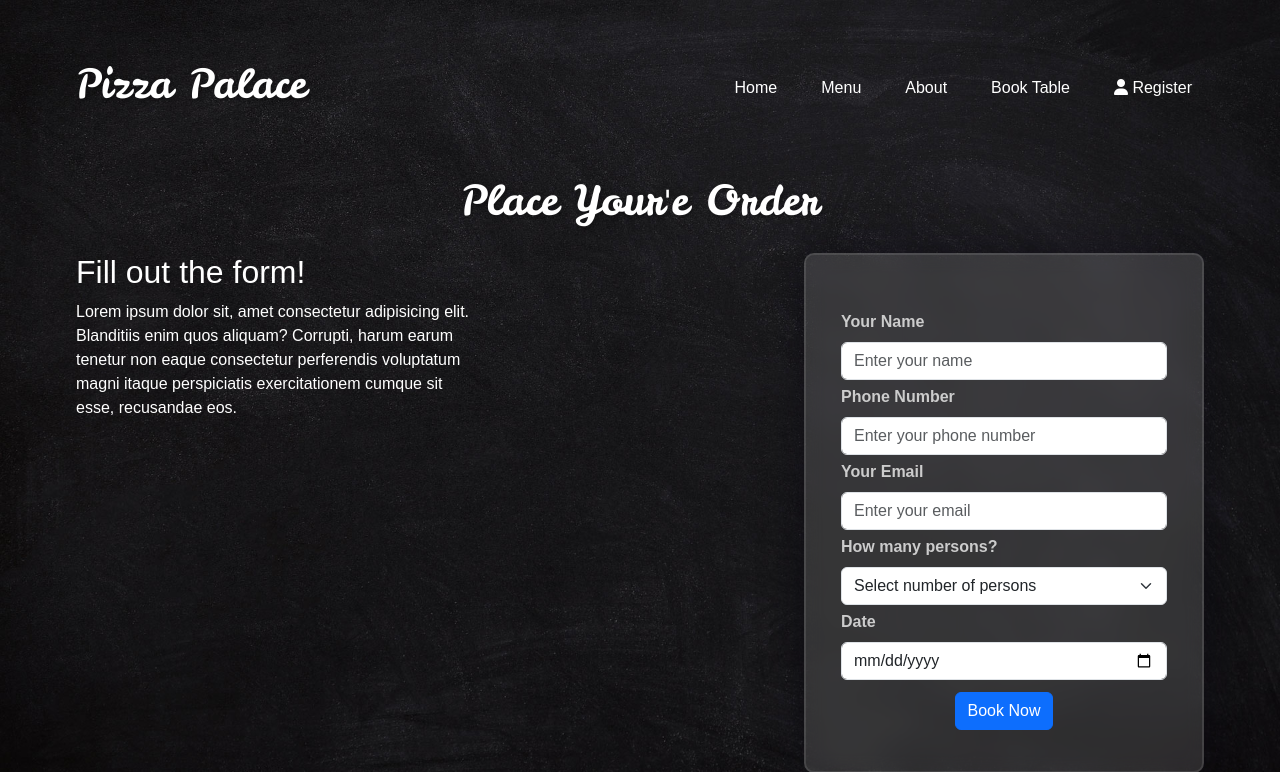
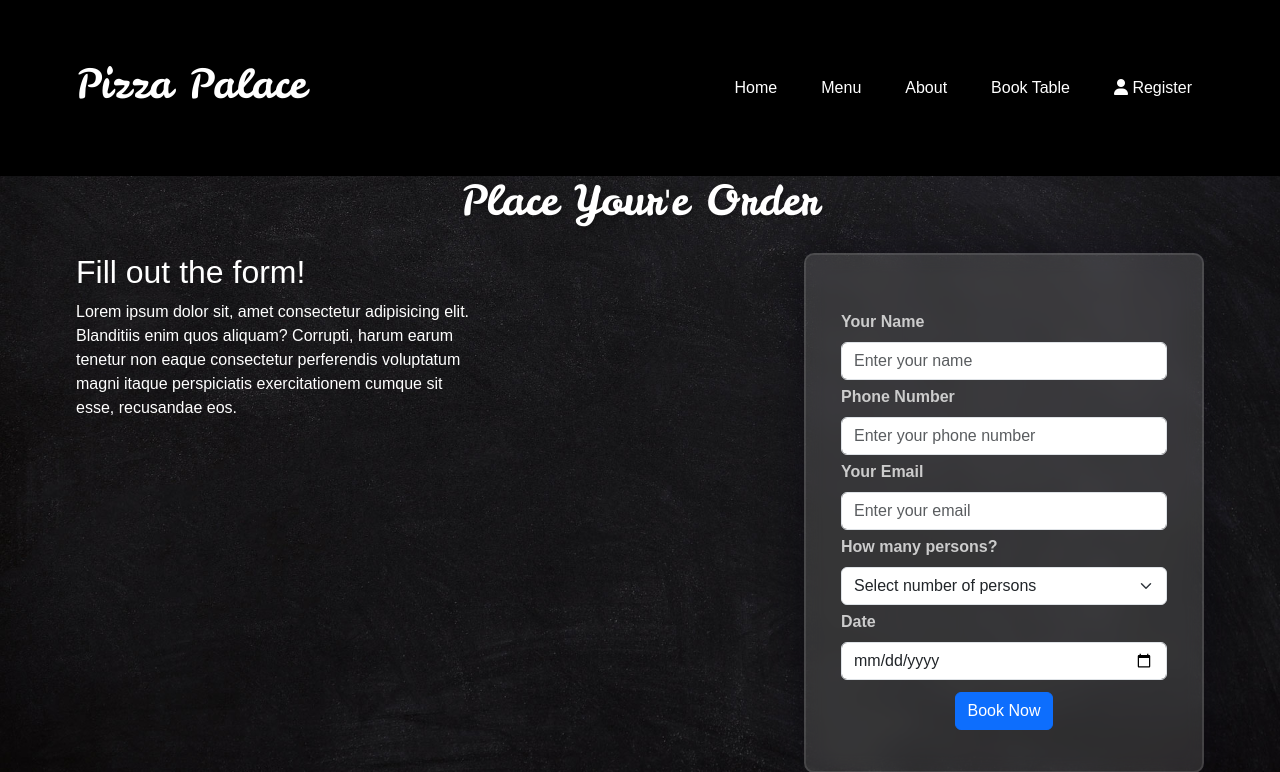
Before and after one commit to Kumar-vikalp/Pizza-website, a Django app: page /book/ in a window 1280 px wide. Shown: the top 772 px of the page. Run offline with Django 4.2, Linux system fonts and the light colour scheme.

Commit message:
Update header.html

```diff
--- a/templates/header.html
+++ b/templates/header.html
@@ -30,7 +30,7 @@
         }
 
         header {
-            background-color: #c0191f00;
+            background-color: black;
             color: white;
             padding: 20px 0;
         }
```
